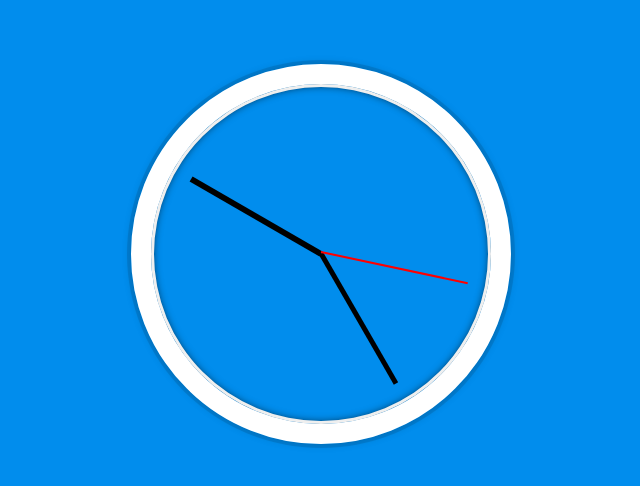
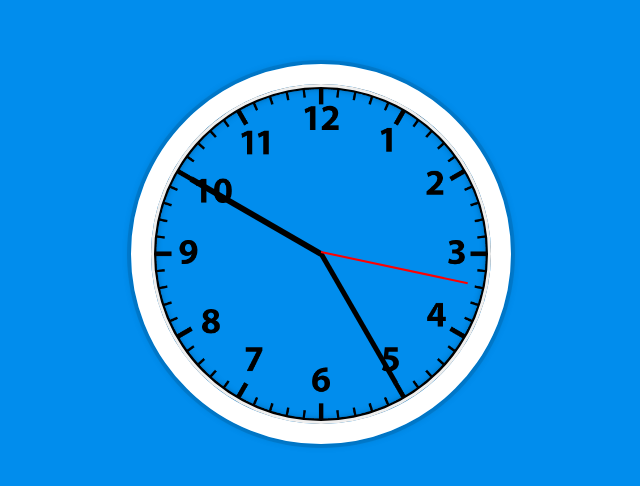
Before and after one commit to Python125/JS-Clock-JavaScript30, a plain HTML site: page index.html in a window 1280 px wide. Shown: the part 146-632 px from the top of the page, without its empty margins (319-959 px from the left). Drawn offline with Linux system fonts and the light colour scheme.

Commit message:
Added a clock pic to fit inside .clock class

```diff
--- a/index.html
+++ b/index.html
@@ -10,14 +10,9 @@
   <body>
     <div class="clock">
       <div class="clock-face">
-        <!--img id="dot" src="/assets/black-dot.png" alt="black-dot" />
-        <div class="hands" id="hours"></div>
-        <div class="hands" id="minutes"></div>
-        <div class="hands" id="seconds"></div-->
-
-        <div class="hour-hand" id="hours"></div>
-        <div class="min-hand" id="minutes"></div>
-        <div class="second-hand" id="seconds"></div>
+        <div class="hour-hand"></div>
+        <div class="min-hand"></div>
+        <div class="second-hand"></div>
       </div>
     </div>
   </body>
--- a/style.css
+++ b/style.css
@@ -1,69 +1,3 @@
-/*body {
-  background-color: snow;
-  background-position: center;
-}
-
-.clock {
-  margin-top: 5%;
-  display: flex;
-  justify-content: center;
-}
-
-.clock-face {
-  background-image: url("Assets/clock.png");
-  background-position: center;
-  background-size: cover;
-  display: flex;
-  align-items: center;
-  justify-content: center;
-  height: 600px;
-  width: 600px;
-  z-index: -1;
-}
-
-.hands {
-  border: 1px solid black;
-  border-radius: 12px;
-  position: relative;
-  z-index: -1;
-}
-
-#hours {
-  background-color: rgb(12, 12, 12);
-  width: 150px;
-  height: 7px;
-  top: -1px;
-  left: 112px;
-  transform-origin: right;
-  transform: rotate(90deg);
-}
-
-#minutes {
-  background-color: rgb(12, 12, 12);
-  width: 184px;
-  height: 3px;
-  left: -72px;
-  transform-origin: right;
-  transform: rotate(90deg);
-}
-
-#seconds {
-  background-color: rgb(236, 43, 43);
-  width: 216px;
-  height: 3px;
-  top: 0px;
-  left: -290px;
-  transform-origin: right;
-  transform: rotate(90deg);
-  border: 0px solid transparent;
-}
-
-#dot {
-  height: 25px;
-  position: relative;
-  left: 276px;
-}*/
-
 html {
   background: #018ded;
   background-size: cover;
@@ -82,6 +16,8 @@ body {
 }
 
 .clock {
+  background-image: url(/assets/clock.png);
+  background-size: contain;
   width: 30rem;
   height: 30rem;
   border: 20px solid white;
```
Also changed, not shown: script.js (+0 -19 lines), assets/black-dot.png (deleted).
